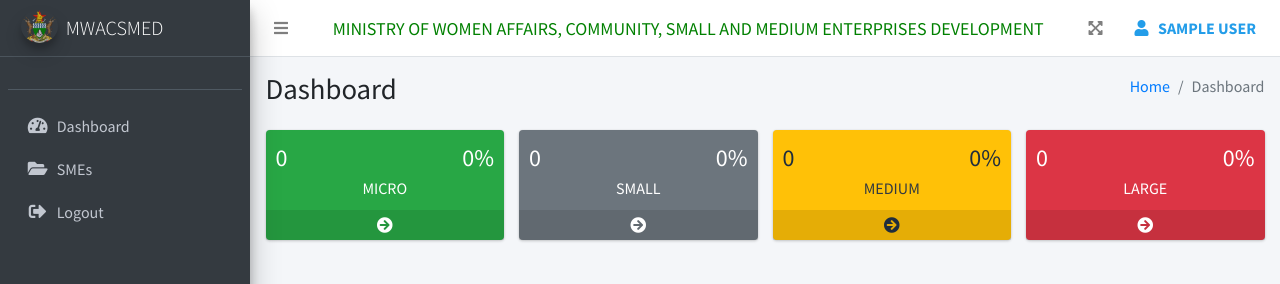
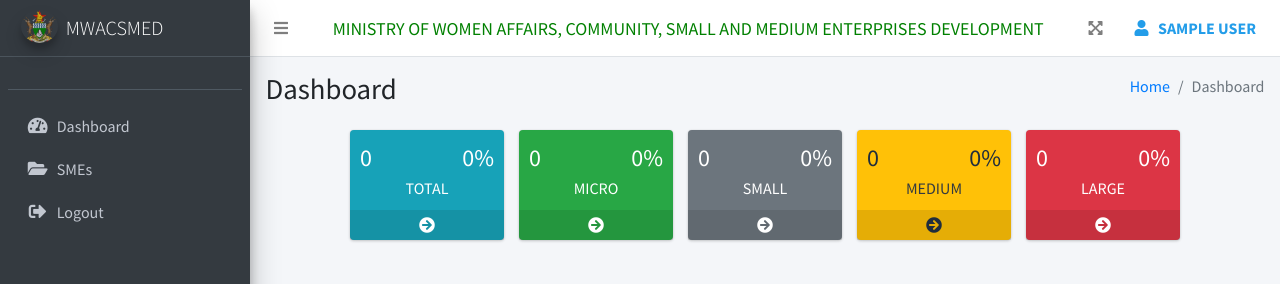
Before and after one commit to Jataz/SMEs, a Django app: page /dashboard/ in a window 1280 px wide. Shown: the top 284 px of the page. Run offline with Django 5.2, Linux system fonts and the light colour scheme; the visitor is signed in with stand-in values (Sample User, id 1); data that the repository does not hold is empty; parts of the project's set-up code (start-up, migrations or seed data) failed here and were passed over; some libraries are stand-ins or nearby versions.

Commit message:
Updating Add html

```diff
--- a/smeapp/views/frontend.py
+++ b/smeapp/views/frontend.py
@@ -34,8 +34,8 @@ def index(request):
     large_count = size_of_business_list.count('LARGE')
 
     total_count = len(size_of_business_list)
-    print(total_count)
 
+    total_percentage = round((total_count / total_count) * 100, 2) if total_count > 0 else 0
     micro_percentage = round((micro_count / total_count) * 100, 2) if total_count > 0 else 0
     small_percentage = round((small_count / total_count) * 100, 2) if total_count > 0 else 0
     medium_percentage = round((medium_count / total_count) * 100, 2) if total_count > 0 else 0
@@ -51,7 +51,8 @@ def index(request):
         'small_percentage': small_percentage,
         'medium_percentage': medium_percentage,
         'large_percentage': large_percentage,
-
+        'total_percentage':total_percentage,
+        'total_count':total_count
     }
 
     return render(request, 'pages/dashboard/index.html', context)
--- a/templates/pages/dashboard/index.html
+++ b/templates/pages/dashboard/index.html
@@ -47,8 +47,31 @@
     <section class="content">
       <div class="container-fluid">
         <!-- Small boxes (Stat box) -->
-        <div class="row">
-          <div class="col-lg-3 col-6">
+        <div class="row justify-content-center">
+          <div class="col-lg-2 col-6 mb-3">
+            <!-- small box -->
+            <div class="small-box bg-info">
+              <div class="inner">
+                <div class="row">
+                  <div class="col-6">
+                    <h4 class="mb-1 mt-1"><span data-plugin="counterup">{{ total_count }}</span></h4>
+                  </div>
+                  <div class="col-6 text-right">
+                    <h4 class="mb-1 mt-1"><span data-plugin="counterup">{{total_percentage}}%</span></h4>
+                  </div>
+                </div>
+                <div class="text-center">
+                  <p class="text-white mb-0">TOTAL</p>
+                </div>
+              </div>
+              <div class="icon">
+                <i class="ion ion-pie-gra"></i>
+              </div>
+              <a href="#" class="small-box-footer"> <i class="fas fa-arrow-circle-right"></i></a>
+            </div>
+          </div>
+
+          <div class="col-lg-2 col-6 mb-3">
             <!-- small box -->
             <div class="small-box bg-success">
               <div class="inner">
@@ -70,8 +93,8 @@
               <a href="#" class="small-box-footer"> <i class="fas fa-arrow-circle-right"></i></a>
             </div>
           </div>
-          <!-- ./col -->
-          <div class="col-lg-3 col-6">
+
+          <div class="col-lg-2 col-6 mb-3">
             <!-- small box -->
             <div class="small-box bg-secondary">
               <div class="inner">
@@ -93,8 +116,8 @@
               <a href="#" class="small-box-footer"> <i class="fas fa-arrow-circle-right"></i></a>
             </div>
           </div>
-          <!-- ./col -->
-          <div class="col-lg-3 col-6">
+
+          <div class="col-lg-2 col-6 mb-3">
             <!-- small box -->
             <div class="small-box bg-warning">
               <div class="inner">
@@ -116,8 +139,8 @@
               <a href="#" class="small-box-footer"> <i class="fas fa-arrow-circle-right"></i></a>
             </div>
           </div>
-          <!-- ./col -->
-          <div class="col-lg-3 col-6">
+
+          <div class="col-lg-2 col-6 mb-3">
             <!-- small box -->
             <div class="small-box bg-danger">
               <div class="inner">
@@ -139,8 +162,9 @@
               <a href="#" class="small-box-footer"> <i class="fas fa-arrow-circle-right"></i></a>
             </div>
           </div>
-          <!-- ./col -->
         </div>
+
+
         <!-- /.row -->
         <div class="row">
           <div class="col-md-6 my-4">
```
